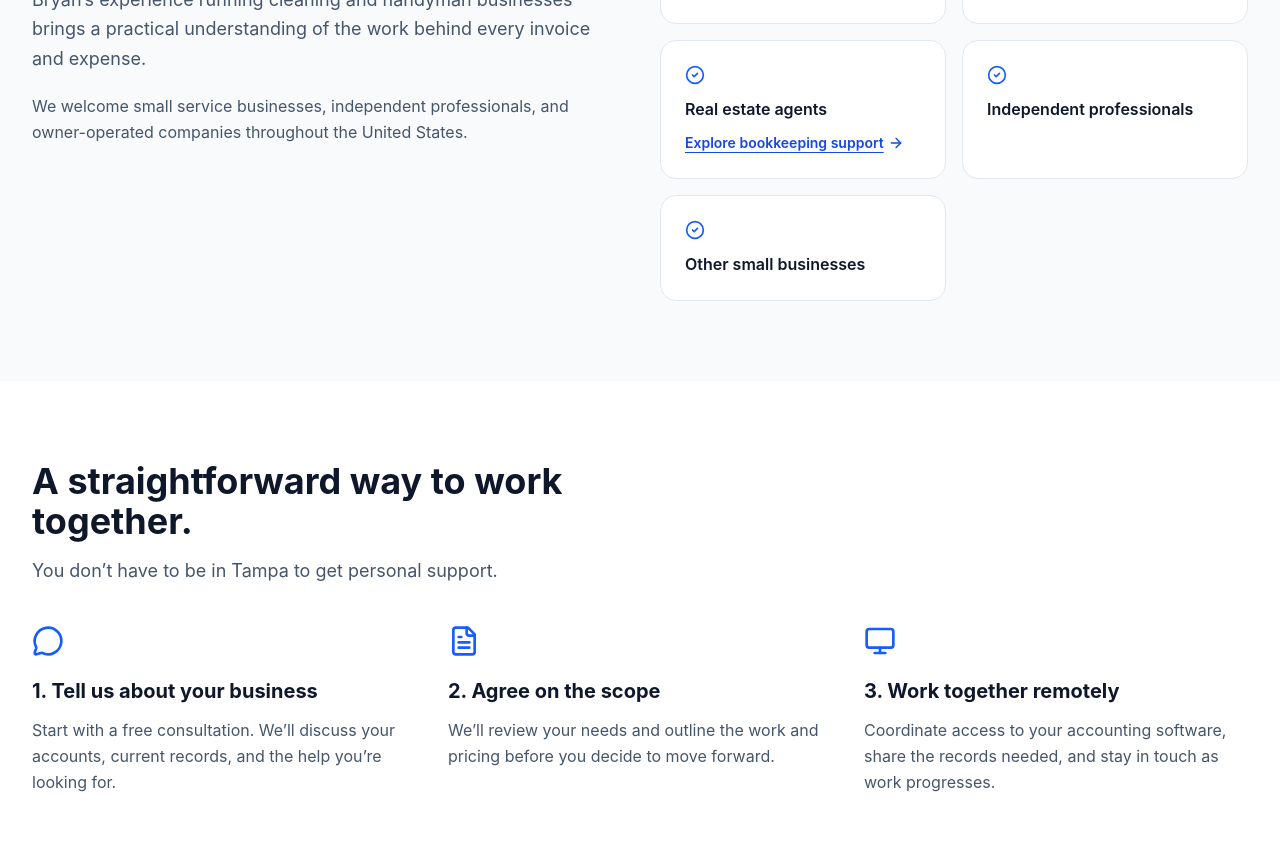
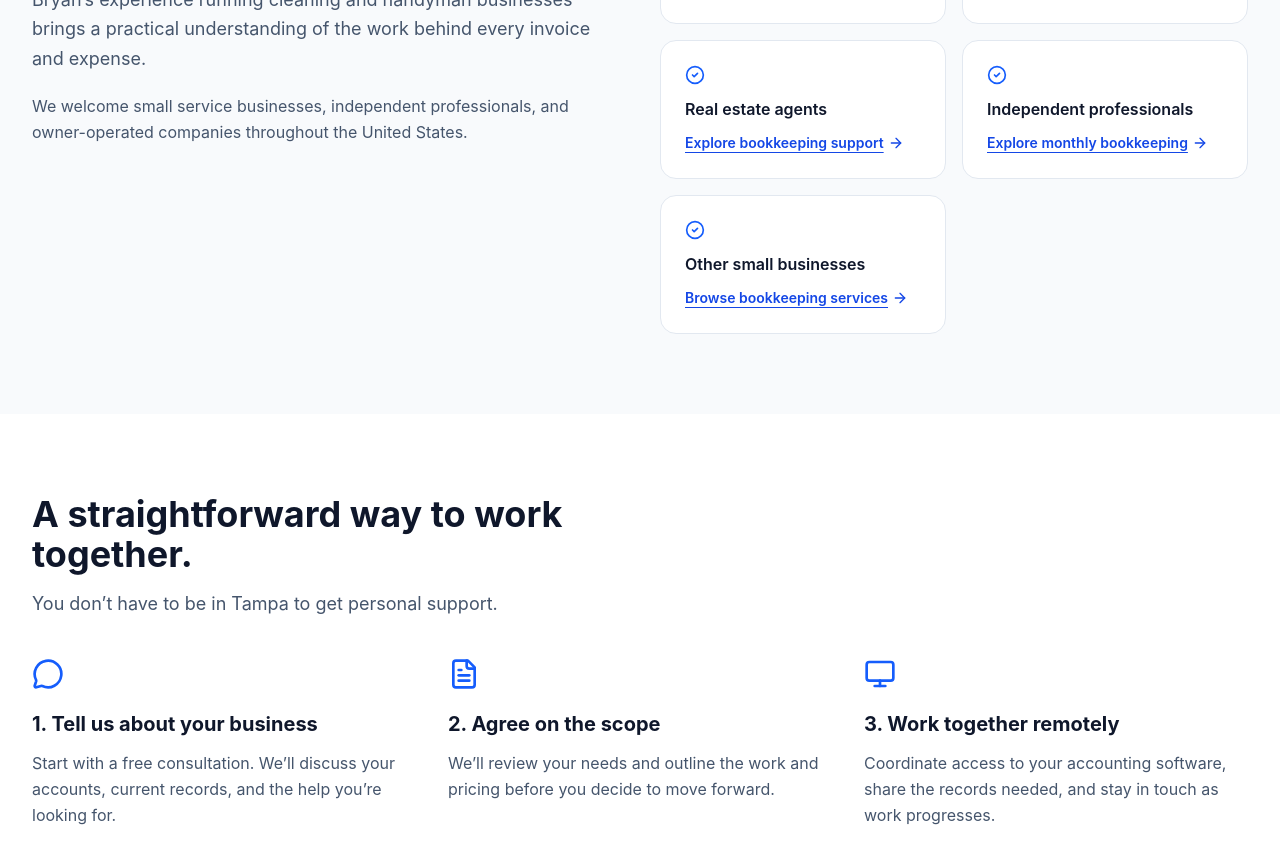
Before and after one commit to dietzbp-lgtm/dietz-bookkeeping-website, a React (Vite) app: page / in a window 1280 px wide. Shown: the part 1740-2603 px from the top of the page. Built offline with nearby package versions, Linux system fonts and the light colour scheme.

Commit message:
PR #29: canonical service navigation and clearer CTAs

```diff
--- a/src/pages/Home.tsx
+++ b/src/pages/Home.tsx
@@ -5,8 +5,8 @@ import ServiceCard from '../components/ServiceCard';
 import { services } from '../data/services';
 
 const primaryServices = [
-  { title: 'Monthly bookkeeping', text: 'Keep transactions organized, accounts reconciled, and financial reports ready for your next decision.', link: '/monthly-bookkeeping', label: 'Explore monthly bookkeeping', icon: BarChart3, Star, Quote },
-  { title: 'Cleanup & catch-up', text: 'Behind on your books? Start with a review of your records and a practical plan to bring them up to date.', link: '/tampa-cleanup-bookkeeping', label: 'Explore cleanup services', icon: RefreshCw },
+  { title: 'Monthly bookkeeping', text: 'Keep transactions organized, accounts reconciled, and financial reports ready for your next decision.', link: '/monthly-bookkeeping/', label: 'Explore monthly bookkeeping', icon: BarChart3, Star, Quote },
+  { title: 'Cleanup & catch-up', text: 'Behind on your books? Start with a review of your records and a practical plan to bring them up to date.', link: '/tampa-cleanup-bookkeeping/', label: 'Explore cleanup services', icon: RefreshCw },
 ];
 
 export default function Home() {
@@ -19,15 +19,15 @@ export default function Home() {
             <h1 className="text-4xl sm:text-5xl lg:text-6xl font-bold text-slate-900 tracking-tight leading-[1.1] mb-6">Clear books.<br /><span className="text-blue-600">More time for your business.</span></h1>
             <p className="text-lg text-slate-600 leading-relaxed max-w-xl mb-8">Monthly bookkeeping and cleanup support for small business owners. Work directly with Bryan Dietz to organize your records, understand your numbers, and get your books ready for your tax professional.</p>
             <div className="flex flex-col sm:flex-row gap-3">
-              <Link to="/schedule" className="bg-blue-600 text-white px-6 py-3.5 rounded-xl font-semibold text-center hover:bg-blue-700 transition-colors">Book a Free Consultation</Link>
-              <Link to="/estimate" className="bg-white text-slate-800 border border-slate-300 px-6 py-3.5 rounded-xl font-semibold text-center hover:bg-slate-50 transition-colors">Request an Estimate</Link>
+              <Link to="/schedule/" className="bg-blue-600 text-white px-6 py-3.5 rounded-xl font-semibold text-center hover:bg-blue-700 transition-colors">Book a Free Consultation</Link>
+              <Link to="/estimate/" className="bg-white text-slate-800 border border-slate-300 px-6 py-3.5 rounded-xl font-semibold text-center hover:bg-slate-50 transition-colors">Request an Estimate</Link>
             </div>
             <p className="text-sm text-slate-500 mt-5">Remote service across the U.S. · Local Tampa meetings by appointment</p>
           </div>
           <div className="max-w-md w-full mx-auto lg:ml-auto">
             <div className="rounded-3xl overflow-hidden bg-white border border-slate-200 shadow-xl shadow-slate-200/60">
               <img src="/images/dietzbookeepingabout.webp" alt="Bryan Dietz, founder of Dietz Bookkeeping" width="800" height="800" decoding="async" className="w-full aspect-square object-cover" />
-              <div className="p-5 sm:p-6"><p className="font-bold text-xl text-slate-900">Your business. Your bookkeeper.</p><p className="text-slate-600 mt-2">Meet Bryan Dietz — a fellow business owner who understands how much you have on your plate.</p><Link to="/about" className="inline-flex items-center gap-2 text-blue-700 font-semibold mt-4">Get to know Bryan <ArrowRight className="w-4 h-4" /></Link></div>
+              <div className="p-5 sm:p-6"><p className="font-bold text-xl text-slate-900">Your business. Your bookkeeper.</p><p className="text-slate-600 mt-2">Meet Bryan Dietz — a fellow business owner who understands how much you have on your plate.</p><Link to="/about/" className="inline-flex items-center gap-2 text-blue-700 font-semibold mt-4">Get to know Bryan <ArrowRight className="w-4 h-4" /></Link></div>
             </div>
           </div>
         </div>
@@ -50,16 +50,16 @@ export default function Home() {
         <div className="max-w-7xl mx-auto px-5 sm:px-8 grid lg:grid-cols-2 gap-10 items-start">
           <div><h2 className="text-3xl sm:text-4xl font-bold text-slate-900 mb-5">Built for owners who do a little of everything.</h2><p className="text-lg text-slate-600 leading-relaxed mb-5">Bryan’s experience running cleaning and handyman businesses brings a practical understanding of the work behind every invoice and expense.</p><p className="text-slate-600 leading-relaxed">We welcome small service businesses, independent professionals, and owner-operated companies throughout the United States.</p></div>
           <div className="grid sm:grid-cols-2 gap-4">{[
-            { label: 'Cleaning businesses', url: '/bookkeeping-for-cleaning-businesses' },
-            { label: 'Handymen & contractors', url: '/bookkeeping-for-contractors' },
-            { label: 'Real estate agents', url: '/bookkeeping-for-real-estate-agents' },
-            { label: 'Independent professionals' },
-            { label: 'Other small businesses' }
+            { label: 'Cleaning businesses', url: '/bookkeeping-for-cleaning-businesses/' },
+            { label: 'Handymen & contractors', url: '/bookkeeping-for-contractors/' },
+            { label: 'Real estate agents', url: '/bookkeeping-for-real-estate-agents/' },
+            { label: 'Independent professionals', url: '/monthly-bookkeeping/', action: 'Explore monthly bookkeeping' },
+            { label: 'Other small businesses', url: '/services/', action: 'Browse bookkeeping services' }
           ].map(item => (
             <div key={item.label} className="p-6 rounded-2xl bg-white border border-slate-200">
               <CheckCircle2 className="h-5 w-5 text-blue-600 mb-3" />
               <h3 className="font-semibold text-slate-900">{item.label}</h3>
-              {item.url && <Link to={item.url} className="inline-flex items-center gap-1 mt-3 text-sm text-blue-700 underline underline-offset-4 font-semibold">Explore bookkeeping support <ArrowRight aria-hidden="true" className="w-4 h-4" /></Link>}
+              {item.url && <Link to={item.url} className="inline-flex items-center gap-1 mt-3 text-sm text-blue-700 underline underline-offset-4 font-semibold">{item.action || 'Explore bookkeeping support'} <ArrowRight aria-hidden="true" className="w-4 h-4" /></Link>}
             </div>
           ))}</div>
         </div>
@@ -135,7 +135,7 @@ export default function Home() {
         ['Do you prepare my tax return?', 'Our tax preparation support focuses on organizing bookkeeping records for your tax professional. Tax return preparation is not included in that bookkeeping service.'],
       ].map(([question,answer]) => <details key={question} className="py-5"><summary className="cursor-pointer font-semibold text-lg text-slate-900 pr-5">{question}</summary><p className="mt-3 text-slate-600 leading-relaxed">{answer}</p></details>)}</div></div></section>
 
-      <section className="py-14 sm:py-20 bg-slate-900 text-white"><div className="max-w-3xl mx-auto px-5 text-center"><h2 className="text-3xl sm:text-4xl font-bold mb-5">Let’s get your books working for you.</h2><p className="text-lg text-slate-300 mb-8">Tell us what you need help with. We’ll talk through a practical next step.</p><div className="flex flex-col sm:flex-row gap-3 justify-center"><Link to="/schedule" className="rounded-xl bg-blue-600 px-6 py-3.5 font-semibold hover:bg-blue-500">Book a Free Consultation</Link><Link to="/estimate" className="rounded-xl border border-slate-500 px-6 py-3.5 font-semibold hover:bg-slate-800">Request an Estimate</Link></div></div></section>
+      <section className="py-14 sm:py-20 bg-slate-900 text-white"><div className="max-w-3xl mx-auto px-5 text-center"><h2 className="text-3xl sm:text-4xl font-bold mb-5">Let’s get your books working for you.</h2><p className="text-lg text-slate-300 mb-8">Tell us what you need help with. We’ll talk through a practical next step.</p><div className="flex flex-col sm:flex-row gap-3 justify-center"><Link to="/schedule/" className="rounded-xl bg-blue-600 px-6 py-3.5 font-semibold hover:bg-blue-500">Book a Free Consultation</Link><Link to="/estimate/" className="rounded-xl border border-slate-500 px-6 py-3.5 font-semibold hover:bg-slate-800">Request an Estimate</Link></div></div></section>
     </Layout>
   );
 }
```
